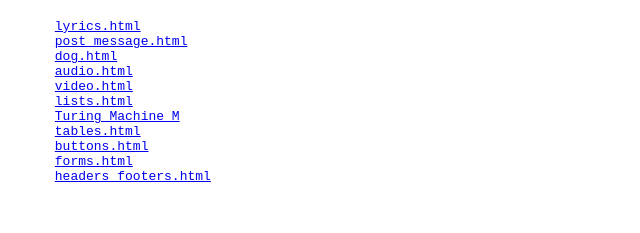
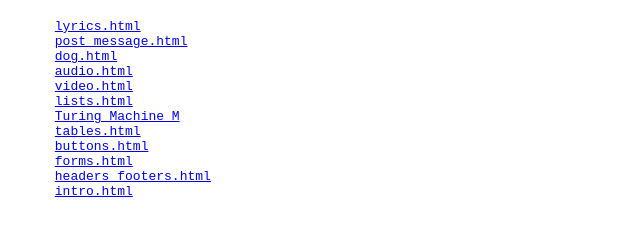
Before and after one commit to cfurley/modernjs, a plain HTML site: page chapter-000-html-css/_index.html in a window 1280 px wide. Shown: the part 61-294 px from the top of the page, without its empty margins (0-640 px from the left). Drawn offline with Linux system fonts and the light colour scheme.

Commit message:
Added link for intro to css.

```diff
--- a/chapter-000-html-css/_index.html
+++ b/chapter-000-html-css/_index.html
@@ -20,6 +20,7 @@
       <a href="./buttons.html">buttons.html</a>
       <a href="forms">forms.html</a>
       <a href="headers_footers.html">headers_footers.html</a>
+      <a href="./intro.html">intro.html</a>
     </pre>
   </div>
 </body>
```
